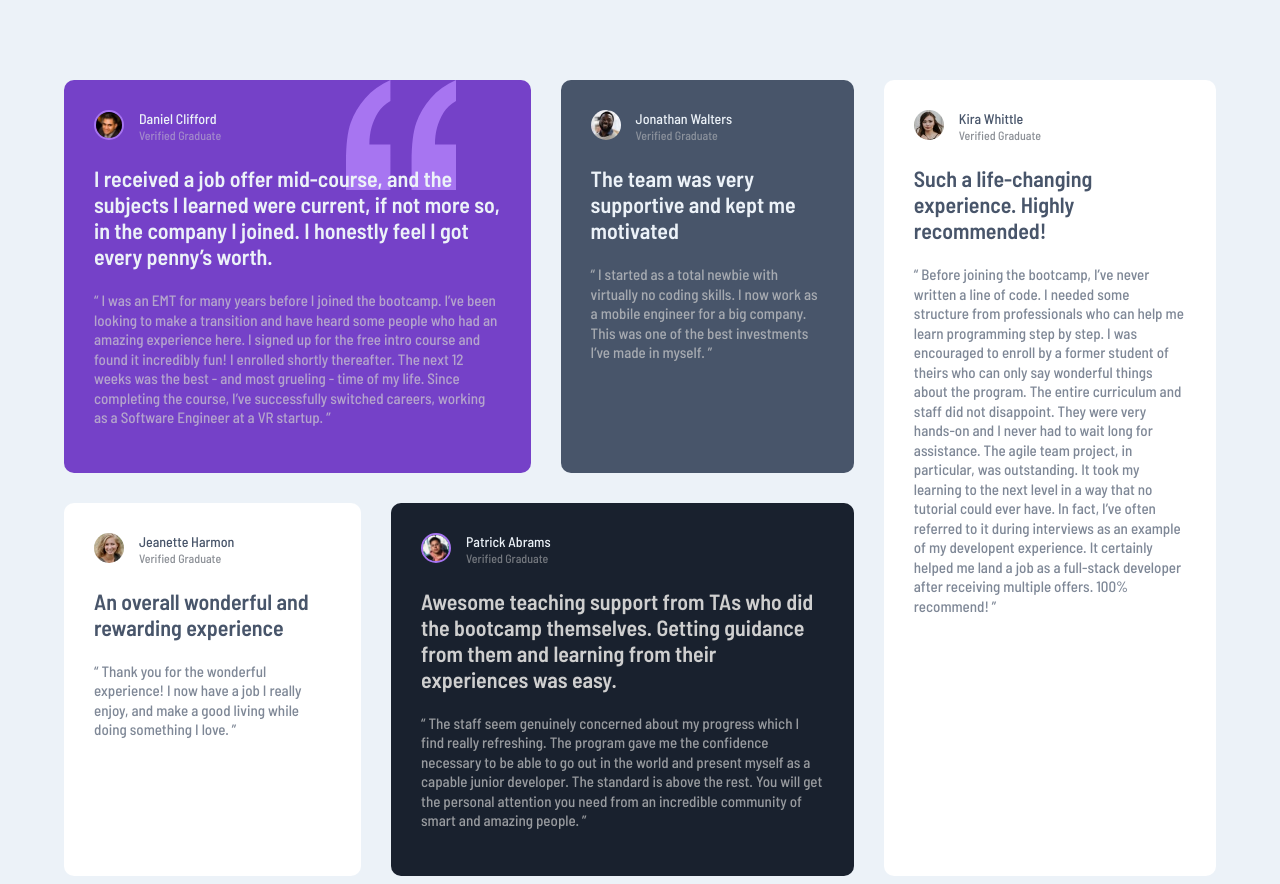
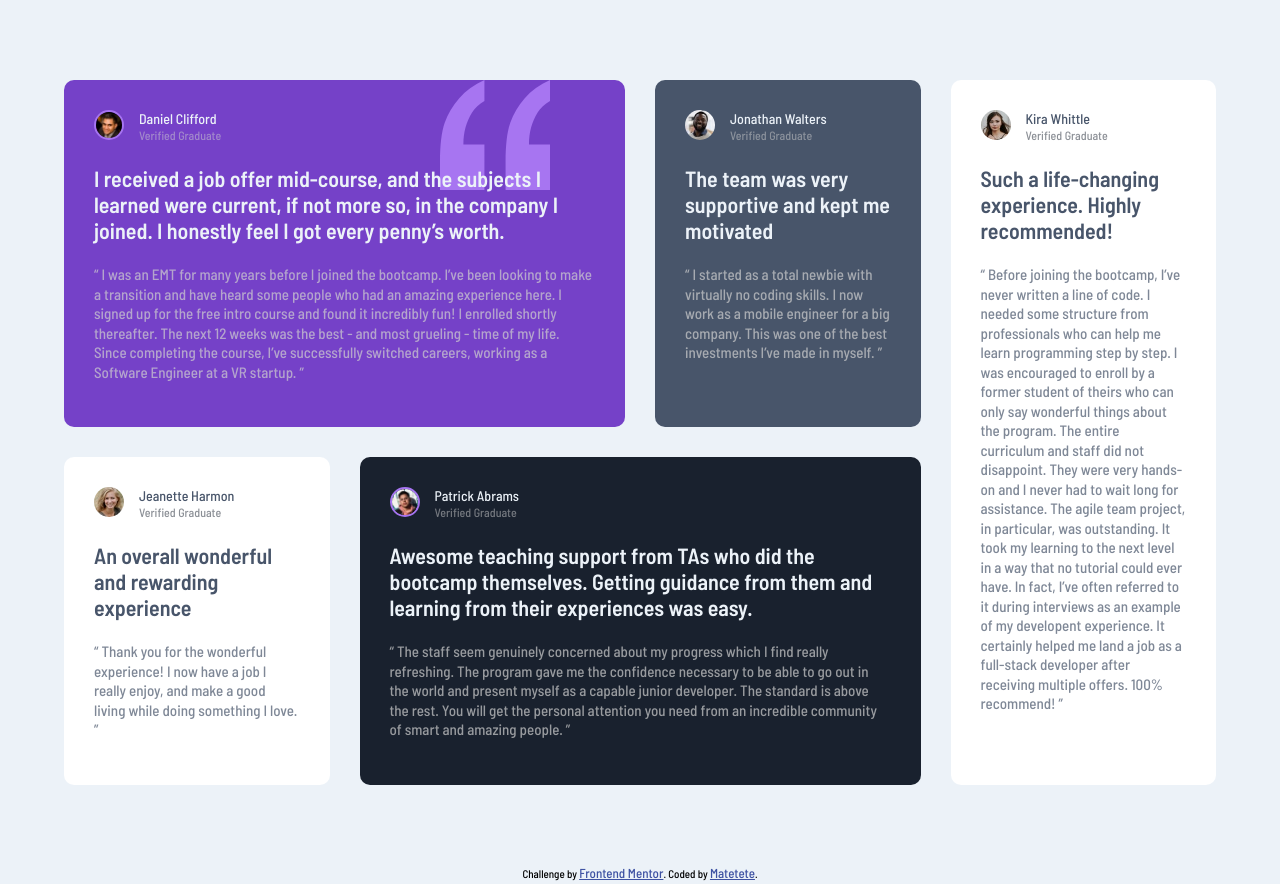
Before and after one commit to Matetete/testimonials-grid-section, a plain HTML site: page index.html in a window 1280 px wide. Shown: the top 884 px of the page. Drawn offline with Linux system fonts and the light colour scheme.

Commit message:
Update estilo.css

```diff
--- a/estilo.css
+++ b/estilo.css
@@ -24,6 +24,7 @@ body {
 
 	display: grid;
 	grid-gap: 30px;
+	grid-template-columns: repeat(1, 1fr);
 	grid-template-areas: "daniel"
 						 "jonathan"
 						 "jeanette"
@@ -41,6 +42,7 @@ body {
 	width: 110px;
 	height: 110px;
 	position: absolute;
+	z-index: 1;
 	top: 0;
 	right: 10px;
 	border-radius: 0;
@@ -64,6 +66,8 @@ body {
 	width: 30px;
 	height: 30px;
 	border: 2px solid hsl(264deg 82% 70%);
+	position: relative;
+	z-index: 100;
 }
 
 .daniel h2,
@@ -73,6 +77,8 @@ body {
 	font-size: 14px;
 	display: inline;
 	color: var(--light-grayish-blue);
+	position: relative;
+	z-index: 100;
 }
 
 .jeanette h2,
@@ -90,6 +96,8 @@ body {
 	color: var(--light-gray);
 	opacity: 50%;
 	display: inline;
+	position: relative;
+	z-index: 100;
 }
 
 .jeanette span,
@@ -114,7 +122,7 @@ body {
 
 .patrick h3 {
 	font-size: 20px;
-	color: var(--light-gray);
+	color: var(--light-grayish-blue);
 }
 
 .jeanette h3,
@@ -182,6 +190,7 @@ body {
 	}
 
 	.grid-container {
+		grid-template-columns: repeat(4, 1fr);
 		grid-template-areas: "daniel   daniel   jonathan   kira"
 							 "jeanette patrick  patrick    kira "
 	}
```
